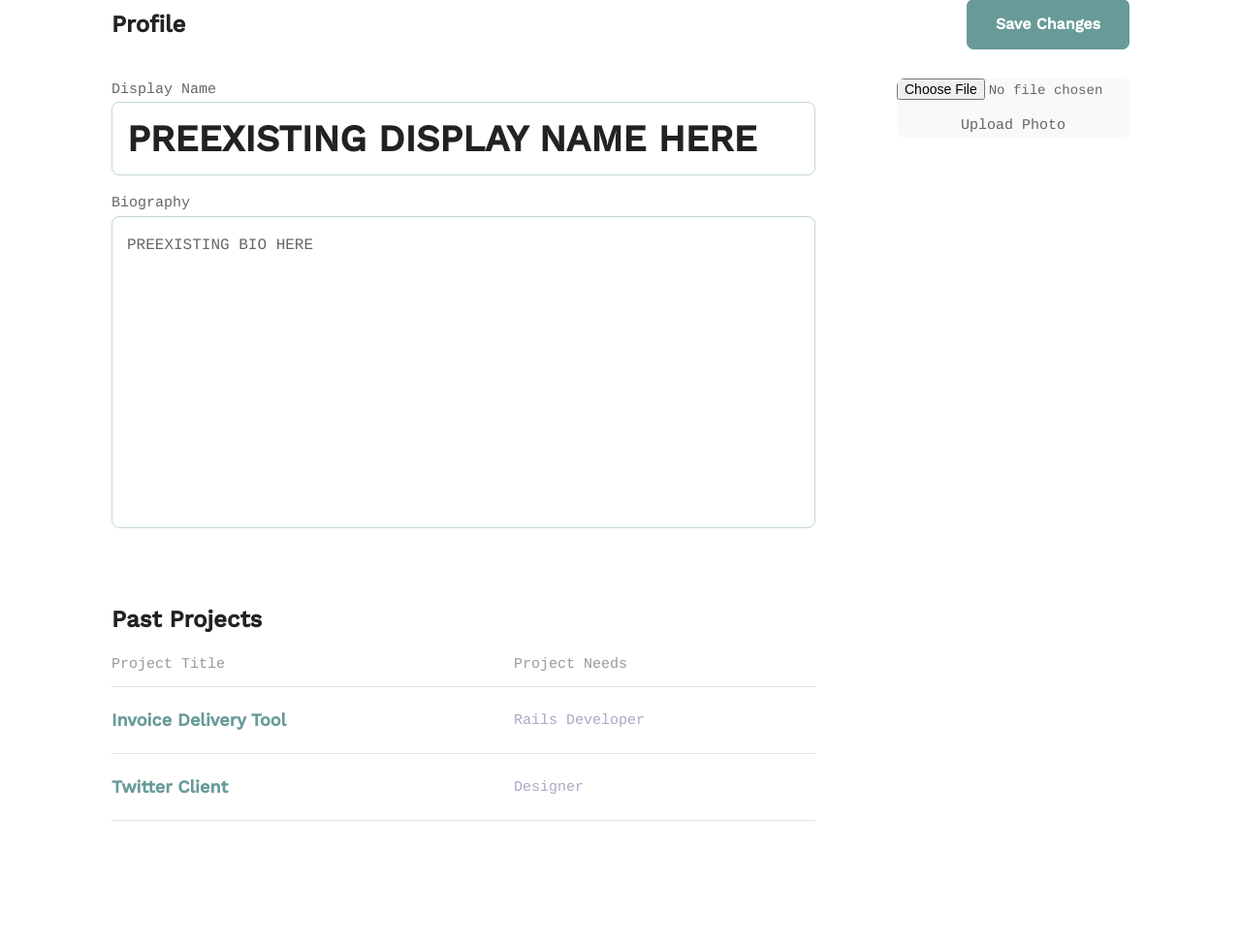
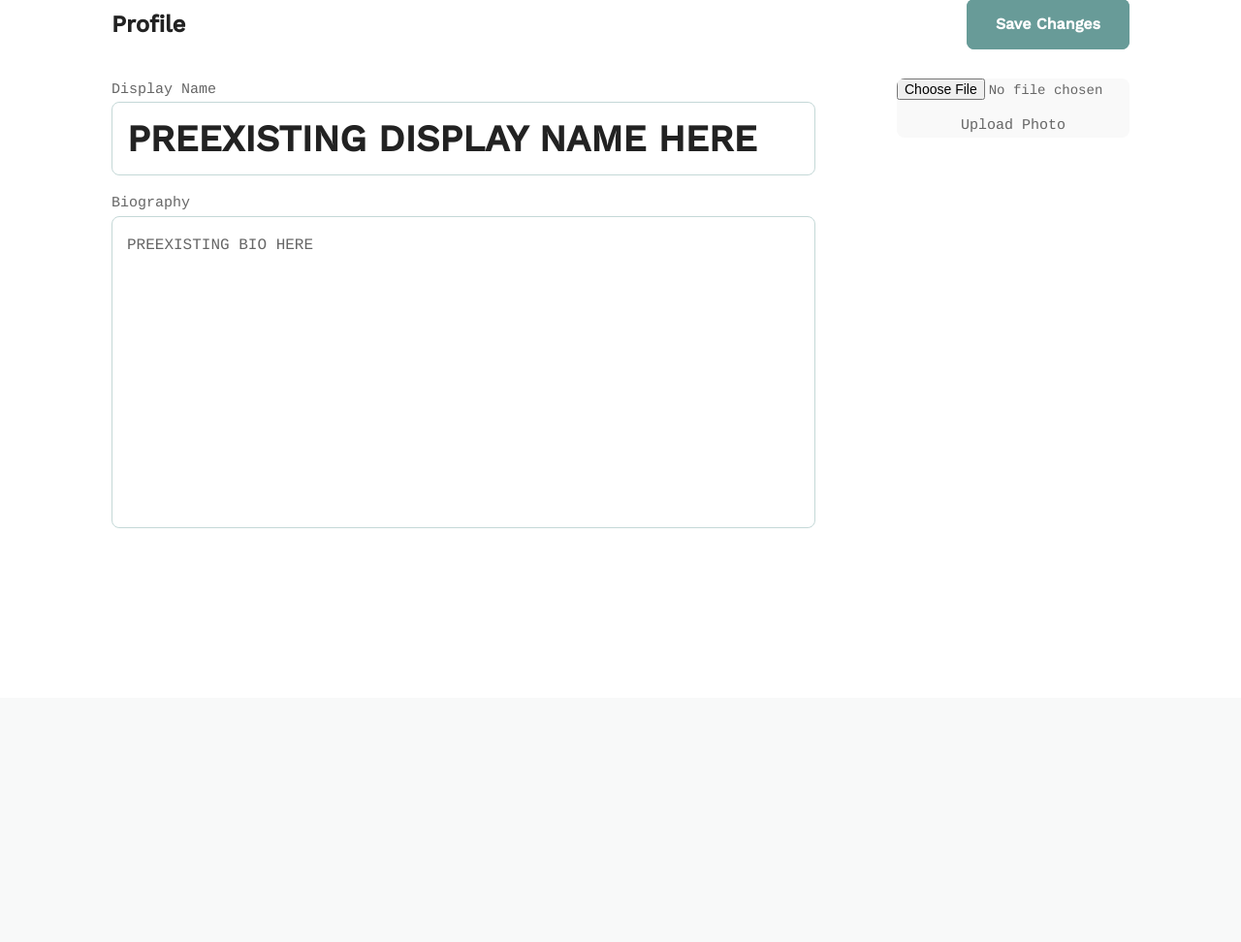
Before and after one commit to khemmyrick/Social-Team-Builder-v3, a Django app: page /v3/accounts/1/edit/ in a window 1280 px wide. Shown: the part 227-1199 px from the top of the page at 97% size. After the commit the page ends 772 px from the top, so only its background shows below. Run offline with Django 3.2, Linux system fonts and the light colour scheme; the visitor is signed in with stand-in values (Sample User, id 1); data comes from the database, SQL or seed files in the repository.

Commit message:
Updated templates.

```diff
--- a/circle/accounts/templates/accounts/user_form.html
+++ b/circle/accounts/templates/accounts/user_form.html
@@ -33,6 +33,7 @@
 		  <div class="circle--article--body">
 			<!-- FORM bio field -->{{ form.bio.help_text }}{{ form.bio }}{% comment %}<textarea placeholder="{{ form.bio }}" form="profile">{{ form.bio }}</textarea>{% endcomment %}
 		  </div>
+		  {% comment %}
 		  <h2>Past Projects</h2>
 		  <table class="u-full-width circle--table">
 			<thead>
@@ -42,24 +43,19 @@
 			  </tr>
 			</thead>
 			<tbody>
-			  <tr class="clickable-row" data-href="project.html">
+			  {% for project in user.projects %}
+			  <tr class="clickable-row" data-href="{% url 'projects:details' pk=project.id %}" target="_blank">
 				<td>
-				  <h3>Invoice Delivery Tool</h3>
+				  <h3>{{ user.project.name }}</h3>
 				</td>
 				<td class="circle--cell--right">
-				  <span class="secondary-label">Rails Developer</span>
+				  <span class="secondary-label">{% for position in project.positions %}{{ position.name }}<br>{% endfor %}</span>
 				</td>
 			  </tr>
-			  <tr class="clickable-row" data-href="project.html">
-				<td>
-				  <h3>Twitter Client</h3>
-				</td>
-				<td class="circle--cell--right">
-				  <span class="secondary-label">Designer</span>
-				</td>
-			  </tr>
+			  {% endfor %}
 			</tbody>
 		  </table>
+		  {% endcomment %}
 		</div>
 
 		<div class="grid-25 grid-push-5">
--- a/circle/accounts/views.py
+++ b/circle/accounts/views.py
@@ -50,14 +50,16 @@ def profile_update_view(request, pk):
                 print("5. Profile form and skill formset are valid!")
                 # Save user info
                 # user.display_name = form.cleaned_data.get('display_name')
-                user.display_name = form.cleaned_data['display_name']
-                print("6. We got a display name!")
+                if form.cleaned_data['display_name']:
+                    user.display_name = form.cleaned_data['display_name']
+                    print("6. We got a display name!")
                 # user.bio = form.cleaned_data.get('bio')
-                user.bio = form.cleaned_data['bio']
-                print("7. We got a bio!")
+                if form.cleaned_data['bio']:
+                    user.bio = form.cleaned_data['bio']
+                    print("7. We got a bio!")
                 # user.avatar = form.cleaned_data.get('avatar')
-                user.avatar = form.cleaned_data['avatar']
-                if user.avatar:
+                if form.cleaned_data['avatar']:
+                    user.avatar = form.cleaned_data['avatar']
                     print("8. We got an avatar.")
                 user.save()
                 print("This user should be in the database.")
--- a/circle/circle/urls.py
+++ b/circle/circle/urls.py
@@ -13,6 +13,7 @@ Including another URLconf
     1. Import the include() function: from django.urls import include, path
     2. Add a URL to urlpatterns:  path('blog/', include('blog.urls'))
 """
+import django
 import os
 
 from django.contrib import admin
@@ -26,10 +27,15 @@ from django.urls import include, path
 from . import views
 
 
+def custom_page_not_found(request, term=None, pk=None):
+    return django.views.defaults.page_not_found(request, None)
+
+
 if settings.DEBUG:
     import debug_toolbar
 
     urlpatterns = [
+        path('404/', custom_page_not_found),
         path('', views.home, name='home'),
         path('admin/', admin.site.urls),
         path('v3/accounts/', include('accounts.urls', namespace='accounts')),
@@ -37,6 +43,7 @@ if settings.DEBUG:
         # path('v3/accounts/', include('registration.backends.hmac.urls')),
         path('v3/projects/', include('projects.urls', namespace='projects')),
         path('__debug__/', include(debug_toolbar.urls)),
+        path('<term>', custom_page_not_found),
     ] + static(settings.MEDIA_URL, document_root=settings.MEDIA_ROOT)
 
     urlpatterns += staticfiles_urlpatterns() # + urlpatterns
```
Also changed, not shown: circle/templates/404.html (added, +23 -0 lines).
